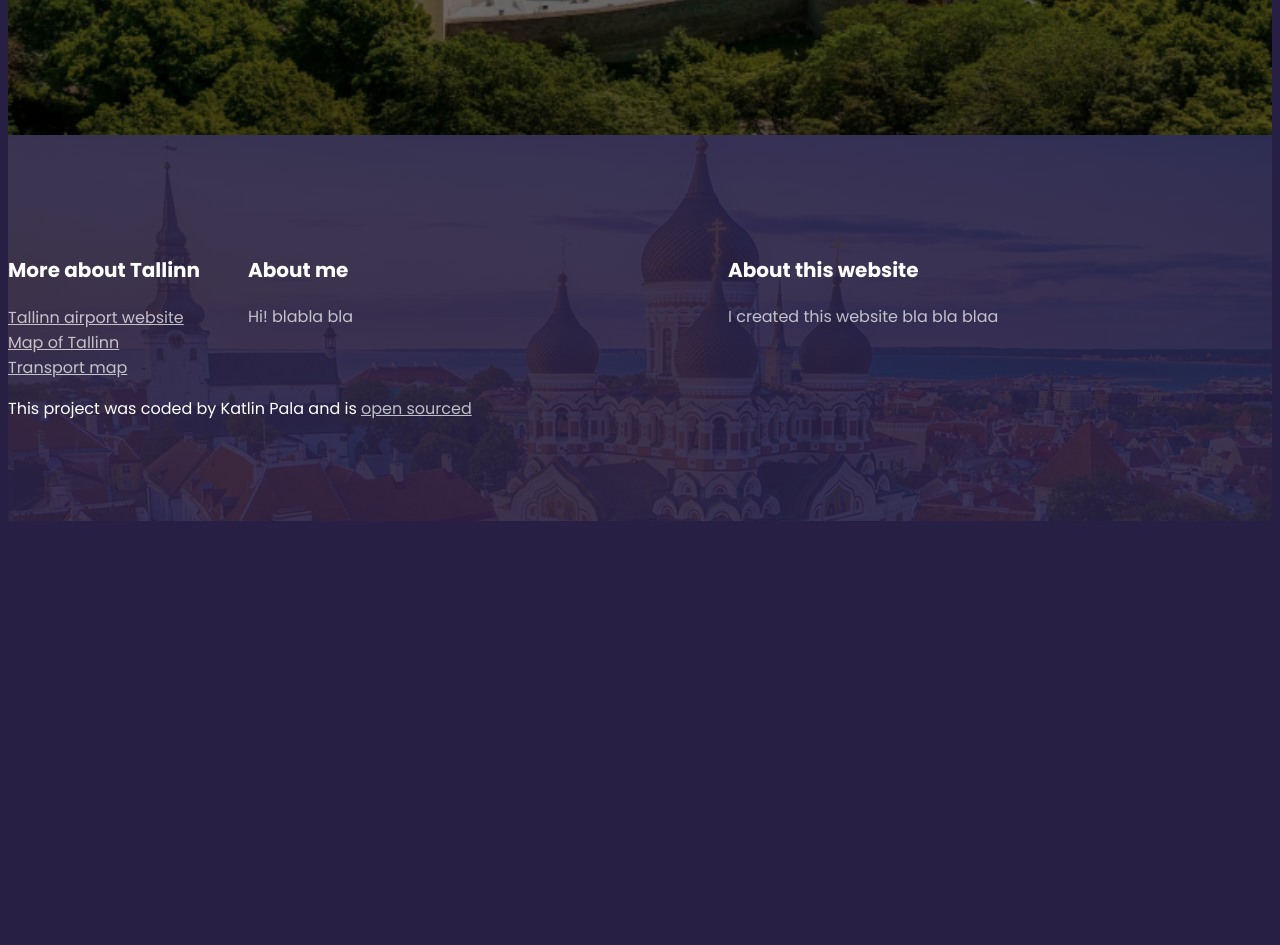
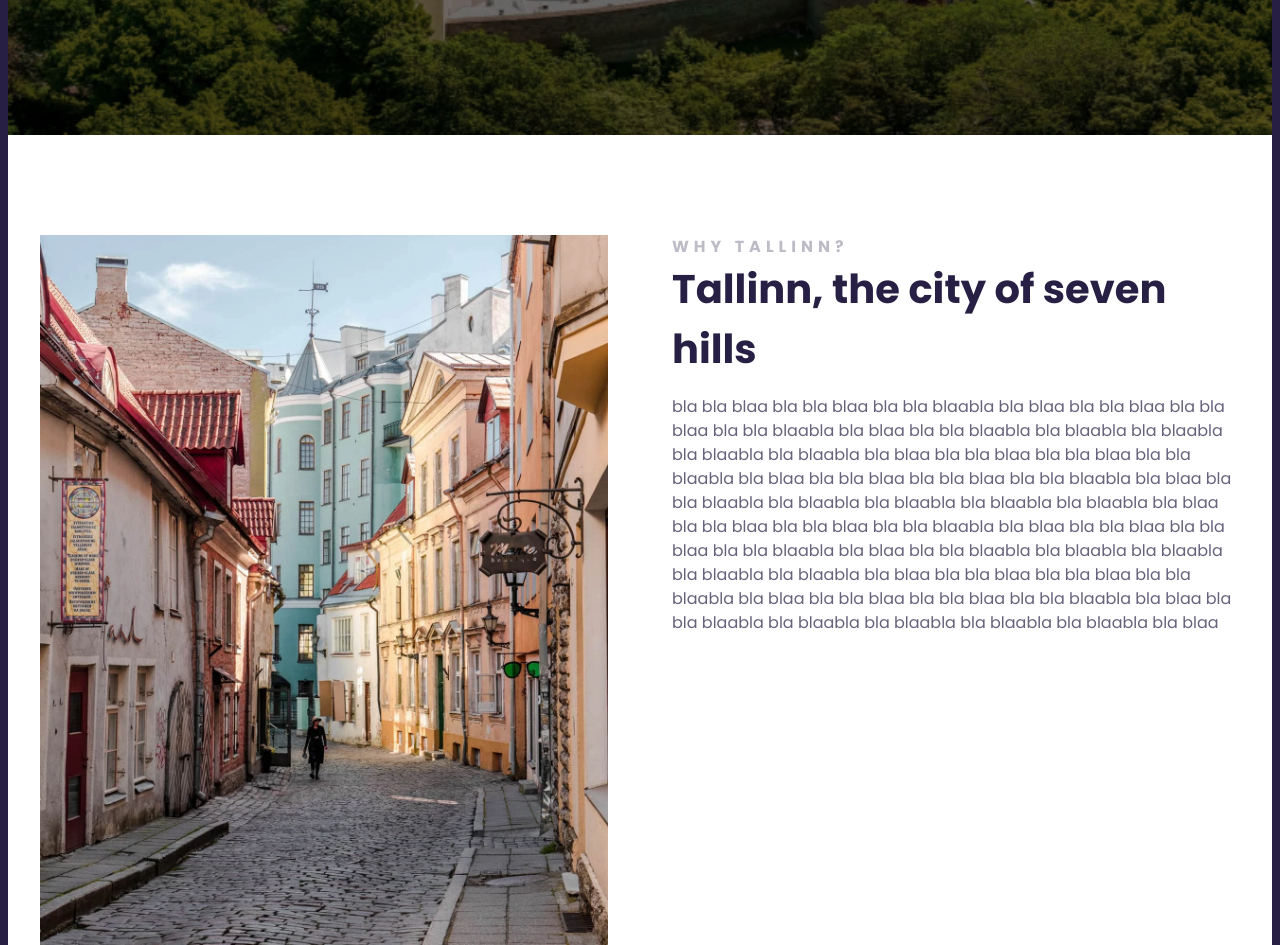
Before and after one commit to Katlin2000/Travel-project, a plain HTML site: page src/index.html in a window 1280 px wide. Shown: the part 640-1585 px from the top of the page. Before the commit the page ends 1169 px from the top, so only its background shows below. Drawn offline with Linux system fonts and the light colour scheme.

Commit message:
Added grids to the project

```diff
--- a/src/index.html
+++ b/src/index.html
@@ -21,8 +21,21 @@
         <a href="#">Learn more</a>
       </header>
 
+      <main>
+        <section class="grid grid-2-columns">
+          <div>
+        <img src="images/old-town-tallinn.webp" class="img-responsive"/>
+        </div>
+        <div>
+        <h2>Why Tallinn?</h2>
+        <h3>Tallinn, the city of seven hills</h3>
+        <p>bla bla blaa bla bla blaa bla bla blaabla bla blaa bla bla blaa bla bla blaa bla bla blaabla bla blaa bla bla blaabla bla blaabla bla blaabla bla blaabla bla blaabla bla blaa bla bla blaa bla bla blaa bla bla blaabla bla blaa bla bla blaa bla bla blaa bla bla blaabla bla blaa bla bla blaabla bla blaabla bla blaabla bla blaabla bla blaabla bla blaa bla bla blaa bla bla blaa bla bla blaabla bla blaa bla bla blaa bla bla blaa bla bla blaabla bla blaa bla bla blaabla bla blaabla bla blaabla bla blaabla bla blaabla bla blaa bla bla blaa bla bla blaa bla bla blaabla bla blaa bla bla blaa bla bla blaa bla bla blaabla bla blaa bla bla blaabla bla blaabla bla blaabla bla blaabla bla blaabla bla blaa</p>
+      </div>
+      </section>
+      </main>
+
       <footer>
-      <section class="grid">
+      <section class="grid grid-3-columns">
       <div>
         <h3>More about Tallinn</h3>
         <ul>
@@ -48,11 +61,11 @@
       </div>
       <div>
         <h3>About me</h3>
-        <p>Hi! blabla bla</p>
+        <p>Hi! bla bla blaa bla bla blaa bla bla blaabla bla blaa bla bla blaa bla bla blaa bla bla blaabla bla blaa bla bla blaabla bla blaabla bla blaabla bla blaabla bla blaabla bla blaa</p>
       </div>
       <div>
         <h3>About this website</h3>
-        <p>I created this website bla bla blaa</p>
+        <p>I created this website bla bla blaa bla bla blaa bla bla blaabla bla blaa bla bla blaa bla bla blaa bla bla blaabla bla blaa bla bla blaabla bla blaabla bla blaabla bla blaabla bla blaabla bla blaa </p>
       </div>
       </section>
       This project was coded by Katlin Pala and is
--- a/src/styles.css
+++ b/src/styles.css
@@ -26,6 +26,18 @@ header {
 
 .grid {
   display: grid;
+  grid-gap: 64px;
+}
+
+.img-responsive {
+  max-width: 100%;
+}
+
+.grid-2-columns {
+  grid-template-columns: 1fr 1fr;
+}
+
+.grid-3-columns {
   grid-template-columns: 1fr 2fr 2fr;
 }
 
@@ -68,6 +80,40 @@ header a {
 
 section {
   max-width: 1200px;
+  margin: 0 auto;
+  padding: 100px 0;
+}
+
+main {
+  background-color: white;
+}
+
+main h2 {
+  font-weight: 700;
+  font-size: 16px;
+  line-height: 1.5;
+  letter-spacing: 5px;
+  color: #272044;
+  opacity: 0.3;
+  text-transform: uppercase;
+  margin: 0;
+}
+
+main h3 {
+  font-weight: 700;
+  font-size: 40px;
+  line-height: 1.5;
+  color: #272044;
+  margin: 0;
+}
+
+main p {
+  font-style: normal;
+  font-weight: 400;
+  font-size: 16px;
+  line-height: 1.5;
+  color: #272044;
+  opacity: 0.7;
 }
 
 footer {
@@ -79,7 +125,6 @@ footer {
     url("images/footer.avif");
   background-repeat: no-repeat;
   background-size: cover;
-  padding: 100px 0;
 }
 
 footer h3 {
@@ -93,7 +138,6 @@ footer p {
   font-size: 16px;
   opacity: 0.7;
   line-height: 24px;
-  margin-right: 20px;
 }
 
 footer ul {
@@ -124,4 +168,11 @@ footer a {
   header h3 {
     font-size: 12px;
   }
+  .grid {
+    grid-template-columns: 1fr;
+    grid-gap: 32px;
+  }
+  section {
+    padding: 30px;
+  }
 }
```
Also changed, not shown: src/images/old-town-tallinn.webp (added).
